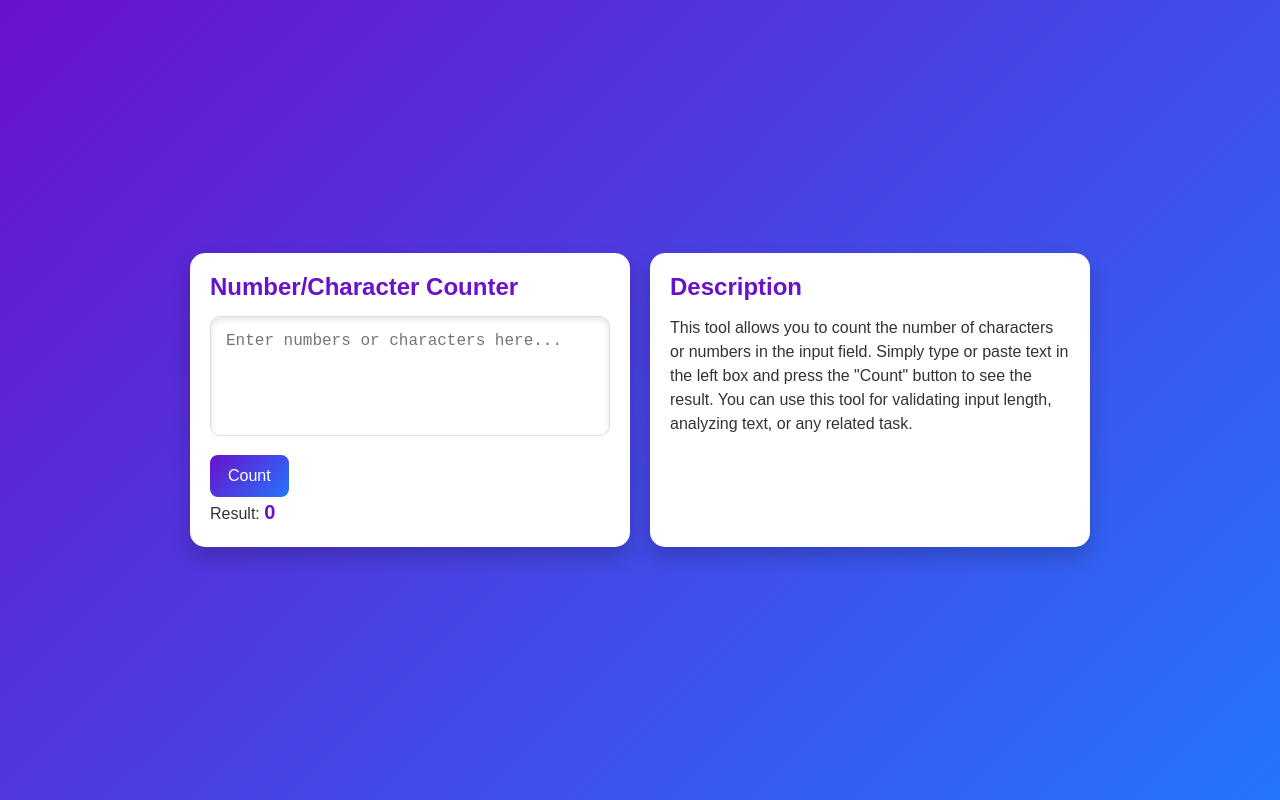
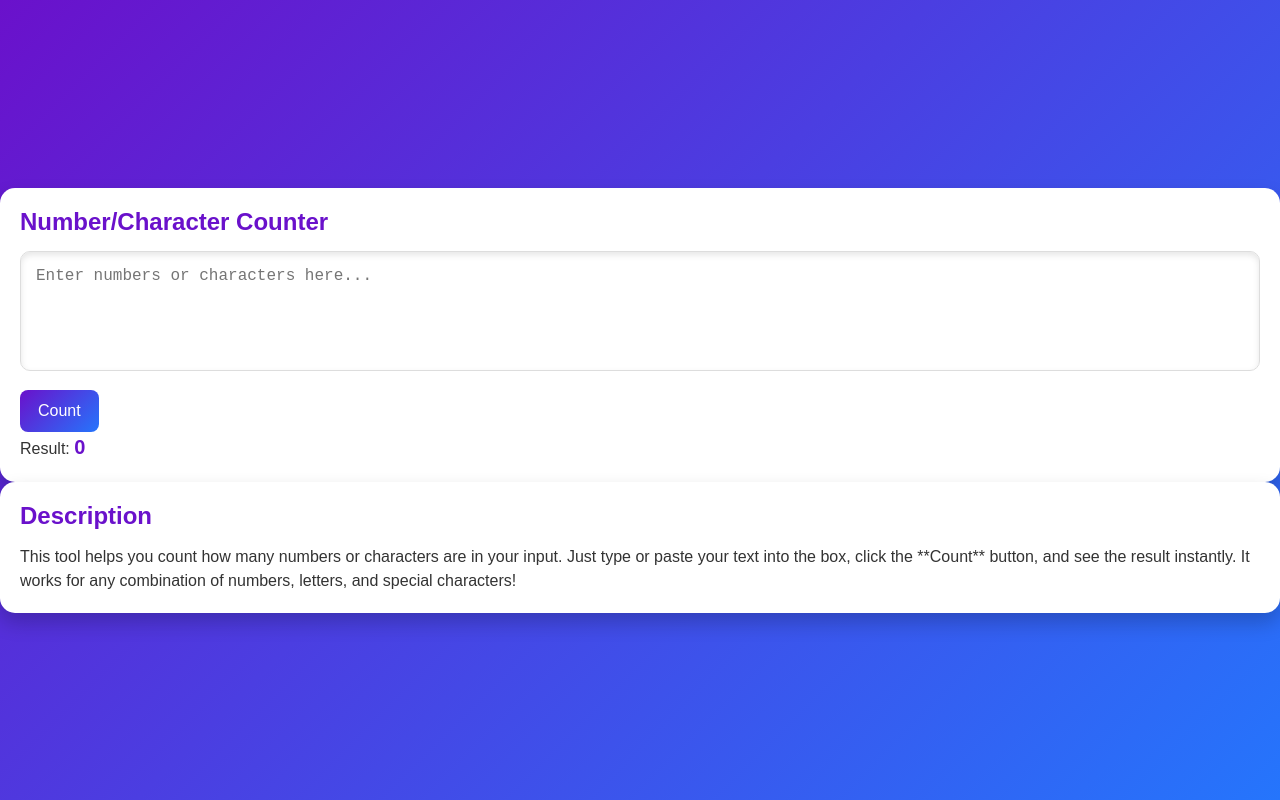
Before and after one commit to Sengkue/count-text-and-number, a plain HTML site: page index.html in a window 1280 px wide. Drawn offline with Linux system fonts and the light colour scheme.

Commit message:
commit Fri 12/06/2024  8:31:02.16

```diff
--- a/index.html
+++ b/index.html
@@ -3,11 +3,11 @@
 <head>
   <meta charset="UTF-8">
   <meta name="viewport" content="width=device-width, initial-scale=1.0">
-  <title>Character Counter</title>
+  <title>Counter with Description</title>
   <link rel="stylesheet" href="styles.css">
 </head>
 <body>
-  <div class="main-container">
+  <div class="container">
     <!-- Counter Section -->
     <div class="counter-window">
       <h1>Number/Character Counter</h1>
@@ -19,9 +19,7 @@
     <!-- Description Section -->
     <div class="description-window">
       <h1>Description</h1>
-      <p>This tool allows you to count the number of characters or numbers in the input field.
-        Simply type or paste text in the left box and press the "Count" button to see the result.
-        You can use this tool for validating input length, analyzing text, or any related task.</p>
+      <p>This tool helps you count how many numbers or characters are in your input. Just type or paste your text into the box, click the **Count** button, and see the result instantly. It works for any combination of numbers, letters, and special characters!</p>
     </div>
   </div>
   <script src="script.js"></script>
```
